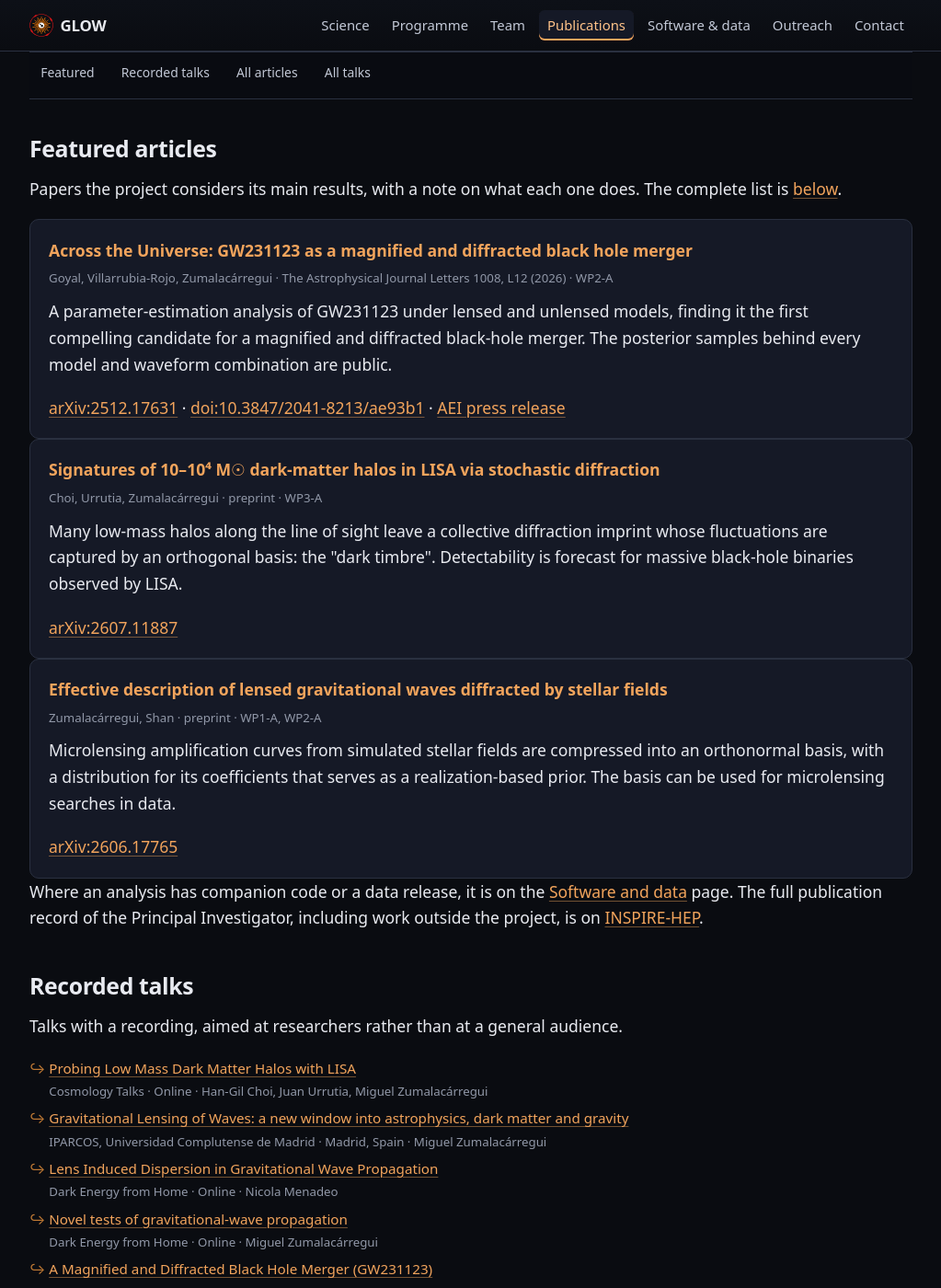
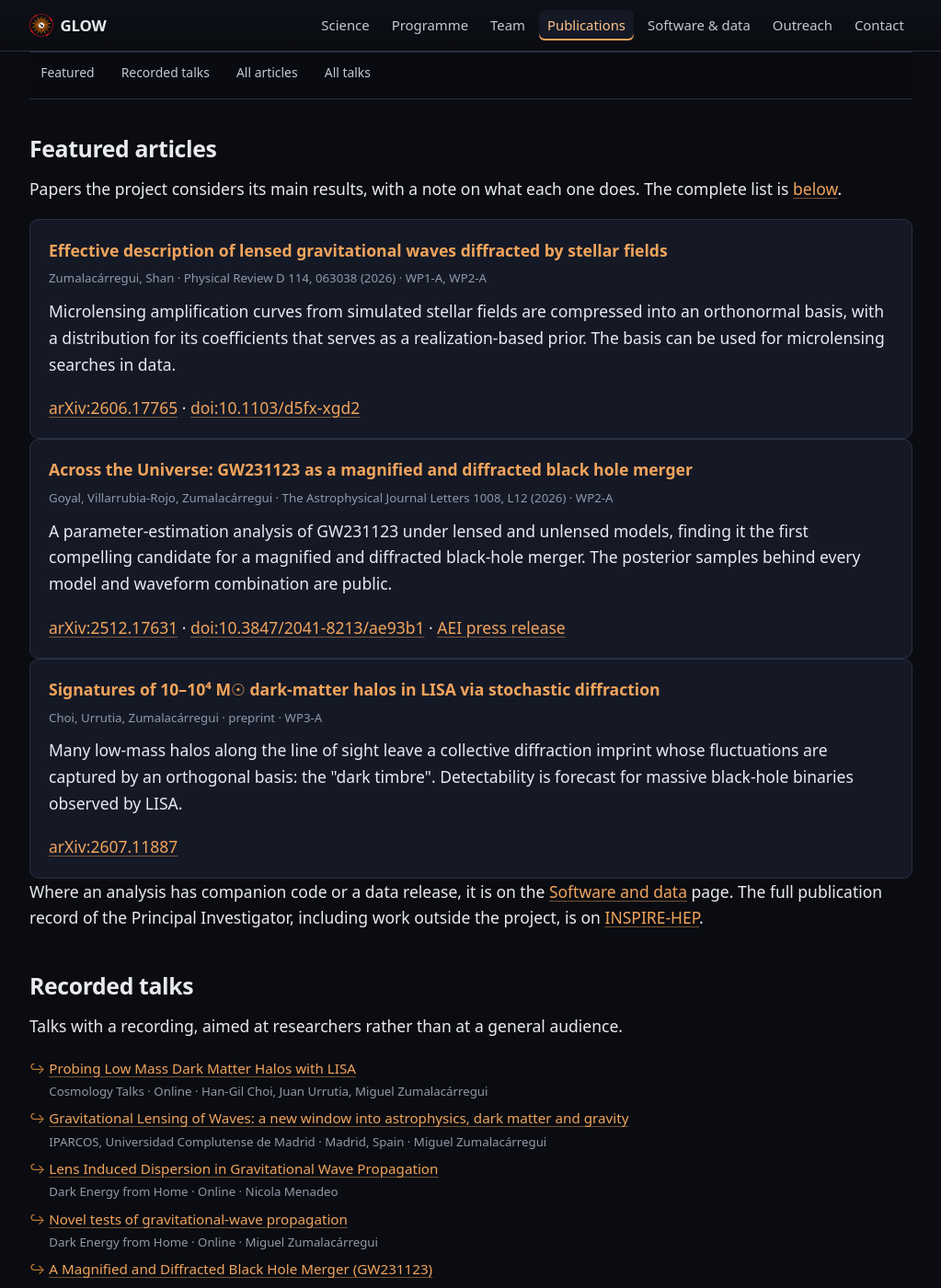
Before and after one commit to glow-astro/website, a Jekyll site: the page built from publications.html, in a window 1280 px wide and 1400 px high, scrolled down 207 px. Shown: the whole window at 92% size, without its empty margins (128-1151 px from the left). Built offline with Jekyll 4.4.1, drawn with Linux system fonts in a browser that asks for light colours; some of the changed text lies outside the part shown.

Commit message:
Zumalacarregui & Shan is published: PRD 114, 063038 (2026)
18 September 2026, doi 10.1103/d5fx-xgd2. The reference comes from
Crossref: INSPIRE record 3169257 still carries no publication_info, so
nothing in the harvest knows yet.

Dated by publication rather than by preprint, per the rule in the data
file, with the preprint date kept in `preprint_date`. That field gets
INSPIRE's 2026-06-16; the entry had been carrying 2026-06-01, a
first-of-the-month placeholder.

The GLoW paper list shows the reference too, which exposed a way for a
re-run to undo this: the harvest overwrote every INSPIRE-owned field
unconditionally, so a journal reference entered by hand while INSPIRE
lagged would be erased on the next run. A refresh may now improve a
field but never blank one.

Co-Authored-By: Claude Opus 5 (1M context) <noreply@anthropic.com>

```diff
--- a/_data/code_papers.yml
+++ b/_data/code_papers.yml
@@ -275,7 +275,7 @@
   authors: M. Zumalacárregui, X. Shan
   url: https://inspirehep.net/literature/3169257
   date: '2026-06-16'
-  journal: null
+  journal: Phys.Rev.D 114, 063038 (2026)
   codes:
   - glow
   include: true
--- a/_data/publications.yml
+++ b/_data/publications.yml
@@ -136,8 +136,15 @@ papers:
     arxiv: "2606.17765"
     featured: true
     url: "https://inspirehep.net/arxiv/2606.17765"
-    date: 2026-06-01
-    status: preprint
+    # Published 18 September 2026 (Crossref, DOI 10.1103/d5fx-xgd2). INSPIRE
+    # record 3169257 still shows no publication_info, so the reference here
+    # comes from Crossref. `preprint_date` is INSPIRE's own preprint_date; the
+    # entry had carried 2026-06-01, a first-of-the-month placeholder.
+    date: 2026-09-18
+    preprint_date: 2026-06-16
+    status: published
+    journal: "Physical Review D 114, 063038 (2026)"
+    doi: "10.1103/d5fx-xgd2"
     wps: ["WP1-A", "WP2-A"]
     summary: >-
       Microlensing amplification curves from simulated stellar fields are
```
Also changed, not shown: tools/fetch_code_papers.py (+9 -1 lines).
